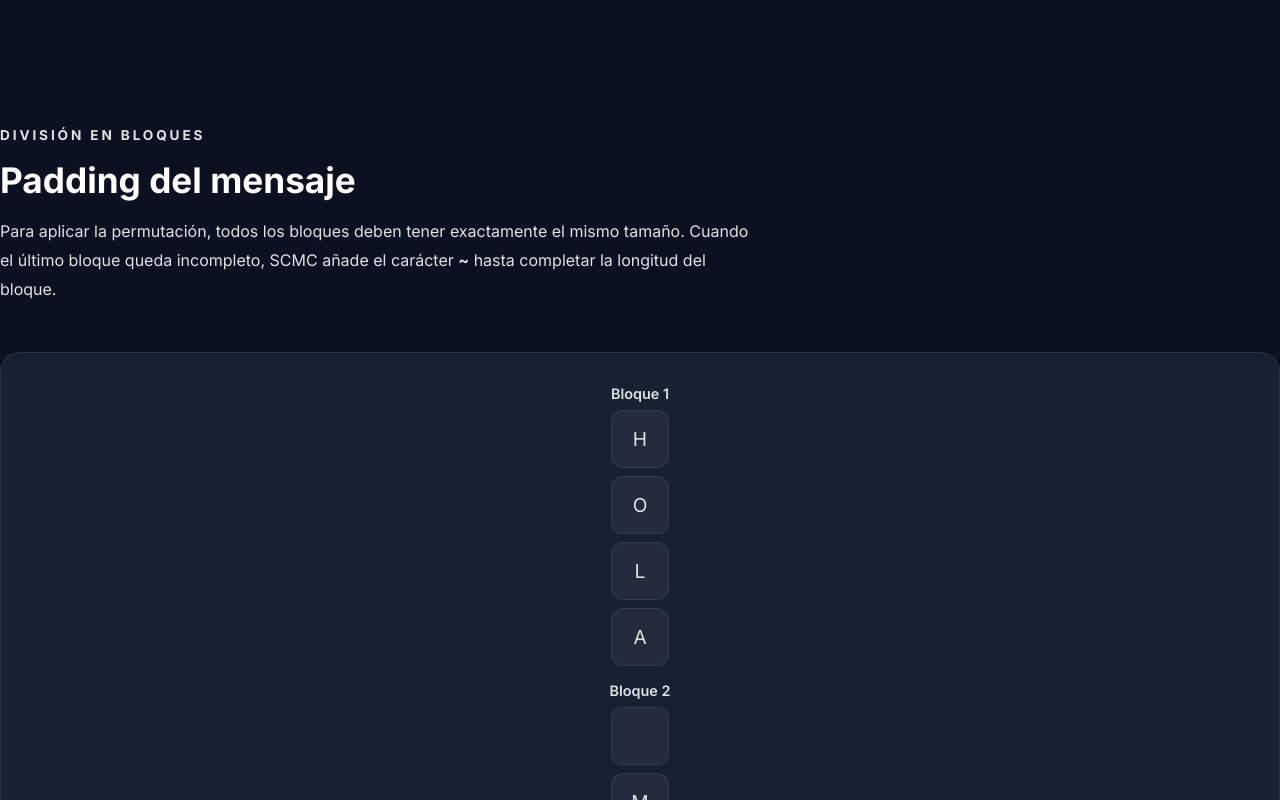
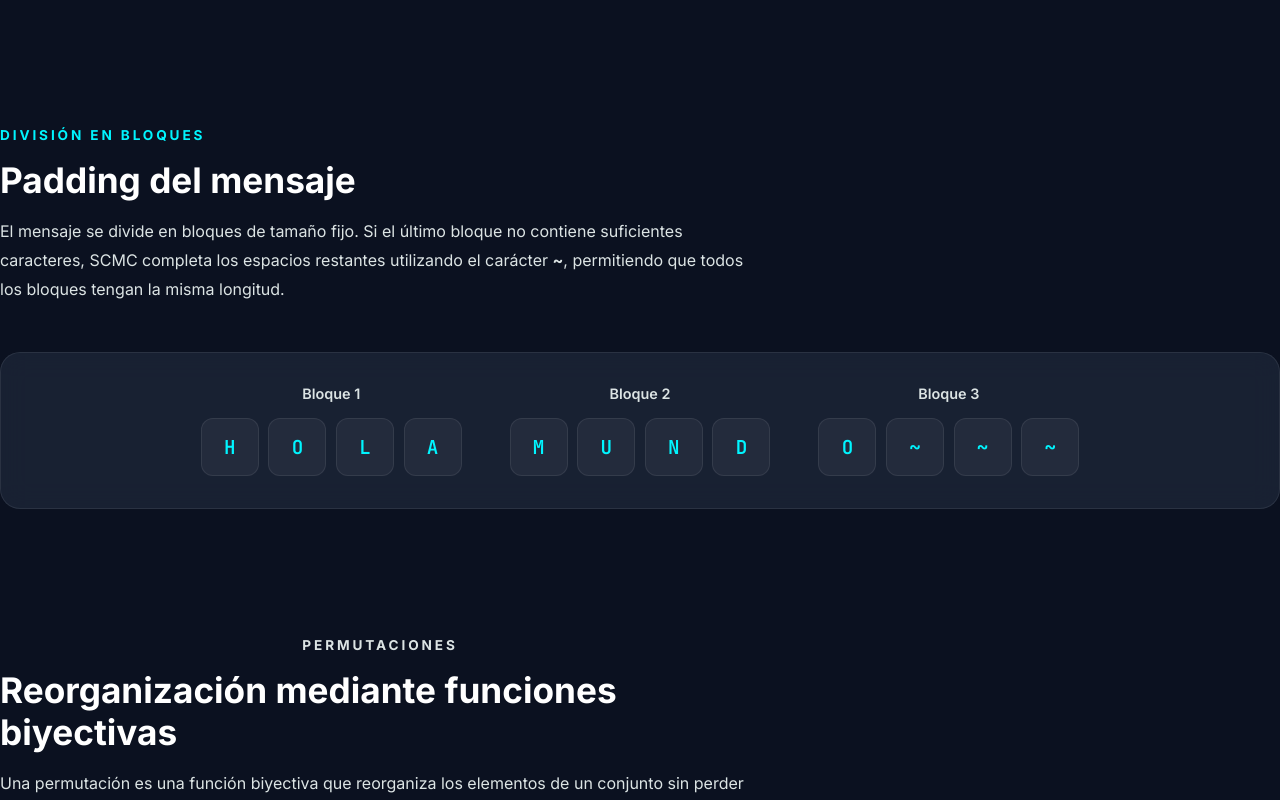
Before and after one commit to Angel-Suescun/SCMC, a React (Vite) app in the folder frontend/SCMC_Frontend/: page /mathematics in a window 1280 px wide. Shown: the part 1160-1960 px from the top of the page. Built offline with nearby package versions, Linux system fonts and the light colour scheme; no server answers.

Commit message:
feat: update

```diff
--- a/frontend/SCMC_Frontend/src/modules/mathematics/components/PaddingSection/PaddingSection.css
+++ b/frontend/SCMC_Frontend/src/modules/mathematics/components/PaddingSection/PaddingSection.css
@@ -1,149 +1,154 @@
-.padding-section {
+.padding-section{
 
-    display: flex;
-    flex-direction: column;
-    align-items: flex-start;
+    display:flex;
 
-    gap: 3rem;
+    flex-direction:column;
+
+    gap:3rem;
 
 }
 
-.padding-header {
+.padding-header{
 
-    width: 100%;
-    max-width: 760px;
+    max-width:760px;
 
-    display: flex;
-    flex-direction: column;
-    align-items: flex-start;
+    display:flex;
 
-    text-align: left;
+    flex-direction:column;
 
-    gap: 1rem;
+    gap:1rem;
 
 }
 
-.padding-header span {
+.padding-header span{
 
-    color: var(--primary);
+    color:var(--color-primary);
 
-    font-size: .85rem;
+    font-size:.85rem;
 
-    font-weight: 700;
+    font-weight:700;
 
-    letter-spacing: .18rem;
+    letter-spacing:.18rem;
 
-    text-transform: uppercase;
+    text-transform:uppercase;
 
 }
 
-.padding-header h2 {
+.padding-header h2{
 
-    color: white;
+    color:var(--text-primary);
 
-    font-size: 2.2rem;
-
-    line-height: 1.2;
+    font-size:2.2rem;
 
 }
 
-.padding-header p {
+.padding-header p{
 
-    color: var(--text-secondary);
+    color:var(--text-secondary);
 
-    line-height: 1.8;
+    line-height:1.8;
 
 }
 
-.padding-demo {
+.padding-section .padding-demo{
 
-    width: 100%;
+    width:100%;
 
-    display: flex;
+    padding:2rem;
 
-    justify-content: center;
+    display:flex;
 
-    align-items: center;
+    flex-direction:row;
 
-    gap: 2rem;
+    flex-wrap:wrap;
 
-    flex-wrap: wrap;
+    justify-content:center;
 
-    padding: 2rem;
+    align-items:flex-start;
+
+    gap:3rem;
 
 }
 
-.padding-block {
+.padding-section .padding-block{
 
-    display: flex;
+    display:flex;
 
-    flex-direction: column;
+    flex-direction:column;
 
-    align-items: center;
+    align-items:center;
 
-    gap: 1rem;
+    gap:1rem;
 
 }
 
-.block-title {
+.block-title{
 
-    color: white;
+    color:var(--text-primary);
 
-    font-weight: 600;
+    font-weight:600;
 
 }
 
-.cells {
+.padding-section .cells{
 
-    display: flex;
+    display:flex;
 
-    gap: .6rem;
+    flex-direction:row;
+
+    flex-wrap:nowrap;
+
+    gap:.6rem;
 
 }
 
-.cells div {
+.padding-section .cells div{
 
-    width: 58px;
+    width:58px;
 
-    height: 58px;
+    height:58px;
 
-    display: flex;
+    display:flex;
 
-    justify-content: center;
+    justify-content:center;
 
-    align-items: center;
+    align-items:center;
 
-    border-radius: 12px;
+    border-radius:12px;
 
-    background: rgba(255,255,255,.05);
+    background:rgba(255,255,255,.05);
 
-    border: 1px solid rgba(255,255,255,.08);
+    border:1px solid rgba(255,255,255,.08);
 
-    color: var(--primary);
+    color:var(--color-primary);
 
-    font-family: var(--font-mono);
+    font-family:var(--font-code);
 
-    font-size: 1.2rem;
+    font-size:1.2rem;
+
+    font-weight:600;
 
 }
 
-.padding-cell {
+.padding-cell{
 
-    border-style: dashed !important;
+    border:1px dashed rgba(255,255,255,.18);
 
-    color: #8ea5a7 !important;
+    background:rgba(255,255,255,.02);
 
-    background: rgba(255,255,255,.02) !important;
+    color:#8ea5a7;
 
 }
 
-@media (max-width:768px) {
+@media(max-width:900px){
 
-    .padding-demo {
+    .padding-section .padding-demo{
 
-        flex-direction: column;
+        flex-direction:row;
 
-        align-items: center;
+        flex-wrap:wrap;
+
+        justify-content:center;
 
     }
 
--- a/frontend/SCMC_Frontend/src/modules/mathematics/components/PaddingSection/PaddingSection.tsx
+++ b/frontend/SCMC_Frontend/src/modules/mathematics/components/PaddingSection/PaddingSection.tsx
@@ -22,10 +22,10 @@ export default function PaddingSection() {
 
                 <p>
 
-                    Para aplicar la permutación, todos los bloques deben tener
-                    exactamente el mismo tamaño. Cuando el último bloque queda
-                    incompleto, SCMC añade el carácter <strong>~</strong> hasta
-                    completar la longitud del bloque.
+                    El mensaje se divide en bloques de tamaño fijo. Si el último
+                    bloque no contiene suficientes caracteres, SCMC completa los
+                    espacios restantes utilizando el carácter <strong>~</strong>,
+                    permitiendo que todos los bloques tengan la misma longitud.
 
                 </p>
 
@@ -44,11 +44,8 @@ export default function PaddingSection() {
                     <div className="cells">
 
                         <div>H</div>
-
                         <div>O</div>
-
                         <div>L</div>
-
                         <div>A</div>
 
                     </div>
@@ -65,13 +62,10 @@ export default function PaddingSection() {
 
                     <div className="cells">
 
-                        <div> </div>
-
                         <div>M</div>
-
                         <div>U</div>
-
                         <div>N</div>
+                        <div>D</div>
 
                     </div>
 
@@ -87,12 +81,9 @@ export default function PaddingSection() {
 
                     <div className="cells">
 
-                        <div>D</div>
-
                         <div>O</div>
-
                         <div className="padding-cell">~</div>
-
+                        <div className="padding-cell">~</div>
                         <div className="padding-cell">~</div>
 
                     </div>
```
